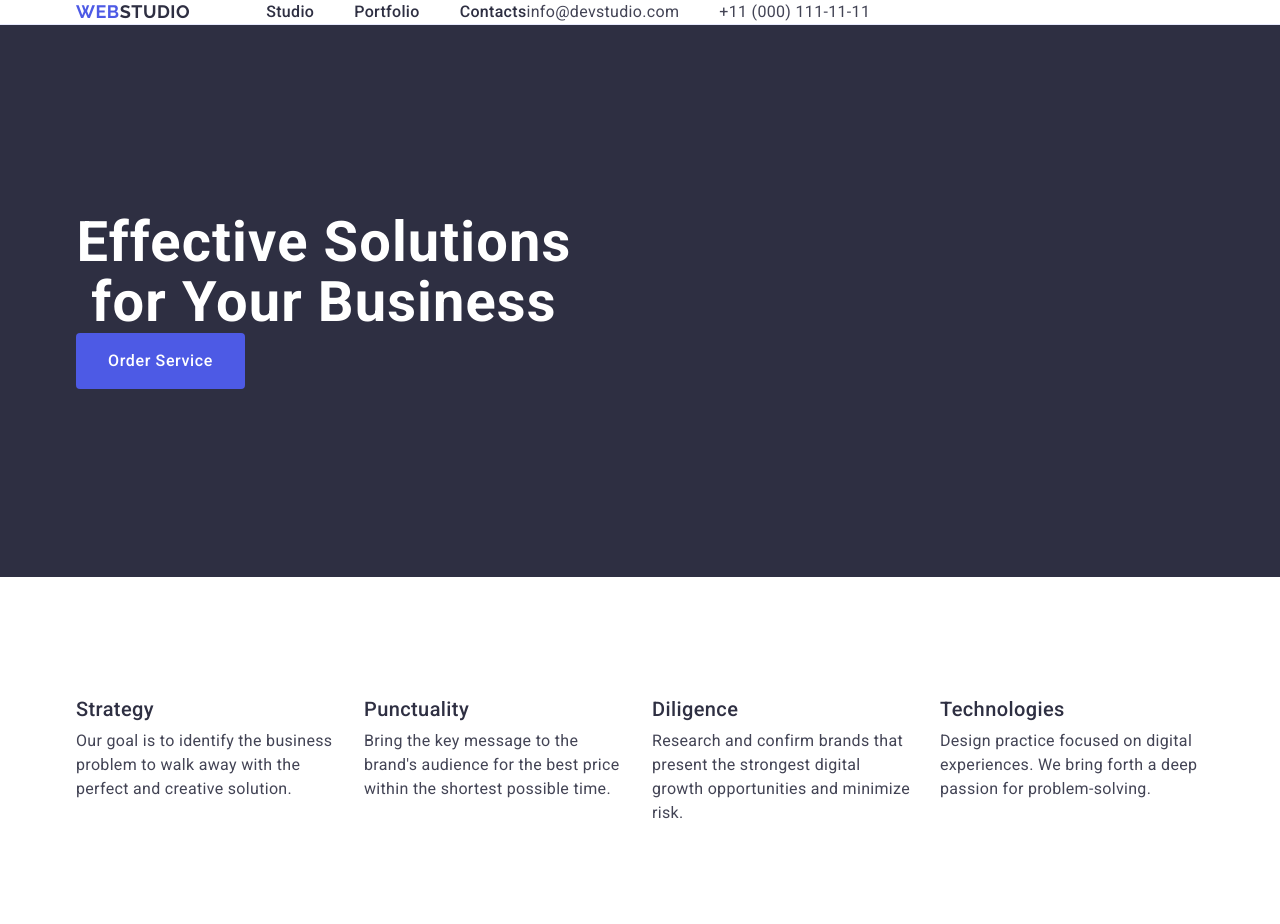
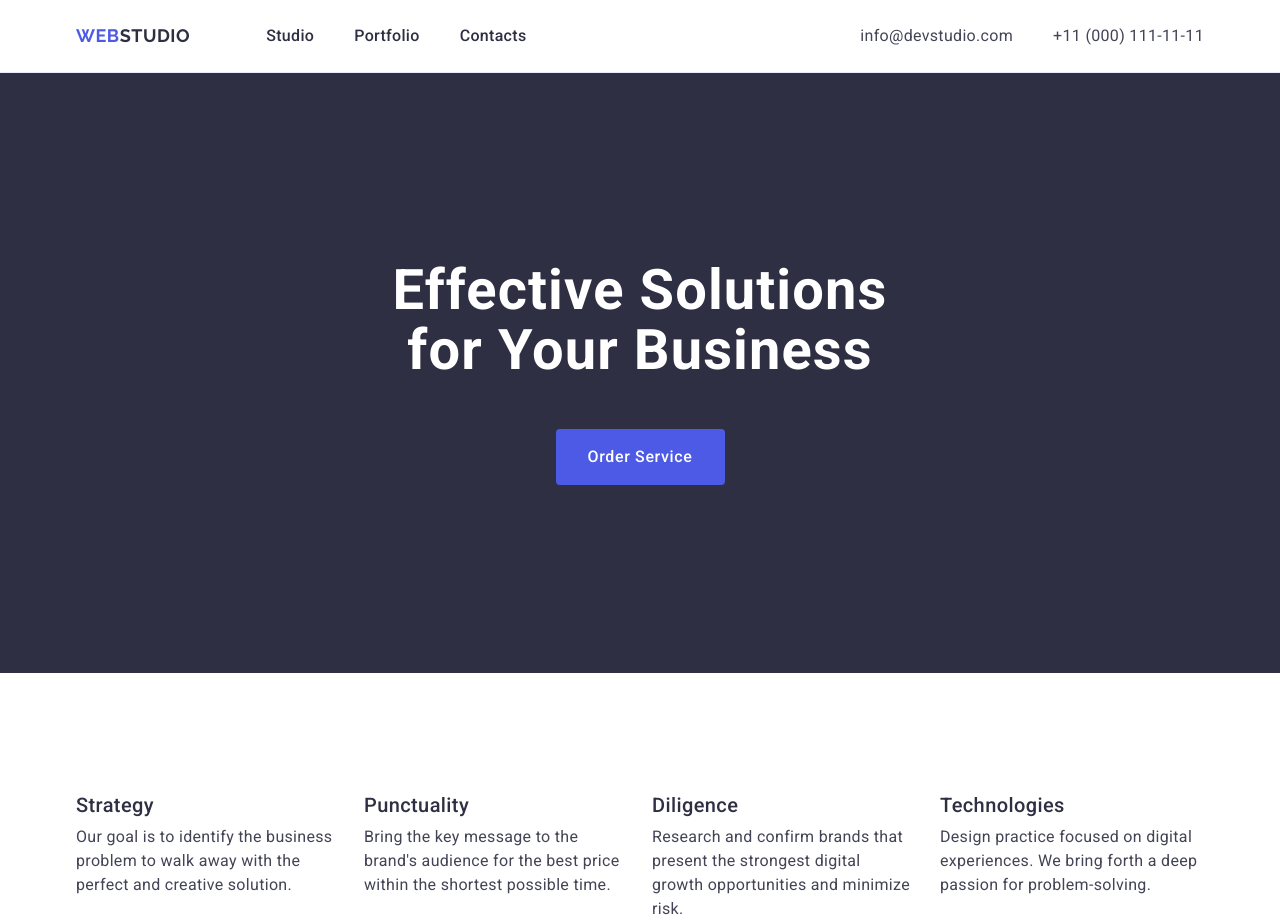
Before and after one commit to DianaMM5/goit-markup-hw-03, a plain HTML site: page index.html in a window 1280 px wide. Shown: the top 924 px of the page. Drawn offline with nearby package versions, Linux system fonts and the light colour scheme.

Commit message:
final update

```diff
--- a/css/style.css
+++ b/css/style.css
@@ -33,6 +33,7 @@ img {
 
 .header-container {
         display: flex;
+        align-items: center;
 }
 
 .header-nav {
@@ -72,18 +73,17 @@ img {
 .header-nav-link {
         color: #2e2f42;
         text-decoration: none;
+        padding: 24px 0;
+        display: block;
 }
 
 .header-nav-link:hover, .header-nav-link:focus {
         color: #404bbf;
 }
 
-.header-nav-link {
-        padding: 24px 0;
-}
-
 .header-address {
         font-style: normal;
+        margin-left: auto;
 }
 .header-address-list {
         font-style: normal;
@@ -118,6 +118,8 @@ img {
         letter-spacing: 0.02em;
         color: #ffffff;
         max-width: 496px;
+        margin-left: auto;
+        margin-right: auto;
 }
 
 .hero-button {
@@ -134,6 +136,9 @@ img {
         min-width: 169px;
         height: 56px;
         border-radius: 4px;
+        margin-left: auto;
+        margin-right: auto;
+        margin-top: 48px;
 }
 
 .hero-button:hover, .hero-button:focus {
@@ -316,4 +321,5 @@ img {
         line-height: 1.5;
         color: #f4f4fd;
         letter-spacing: 0.02em;
+        max-width: 264px;
 }
--- a/index.html
+++ b/index.html
@@ -30,22 +30,13 @@
 
           <ul class="header-nav-list">
             <li class="header-nav-item">
-              <a
-                href="./index.html"
-                aria-label="Link to Studio"
-                class="header-nav-link"
-                >Studio</a
-              >
+              <a href="./index.html" class="header-nav-link">Studio</a>
             </li>
             <li class="header-nav-item">
-              <a href="" aria-label="Link to Portfolio" class="header-nav-link"
-                >Portfolio</a
-              >
+              <a href="" class="header-nav-link">Portfolio</a>
             </li>
             <li class="header-nav-item">
-              <a href="" aria-label="Link to Contacts" class="header-nav-link"
-                >Contacts</a
-              >
+              <a href="" class="header-nav-link">Contacts</a>
             </li>
           </ul>
         </nav>
@@ -53,18 +44,12 @@
         <address class="header-address">
           <ul class="header-address-list">
             <li class="header-address-item">
-              <a
-                href="mailto:info@devstudio.com"
-                aria-label="Link to e-mail"
-                class="header-address-link"
+              <a href="mailto:info@devstudio.com" class="header-address-link"
                 >info@devstudio.com</a
               >
             </li>
             <li class="header-address-item">
-              <a
-                href="tel:+110001111111"
-                aria-label="Link to phone number"
-                class="header-address-link"
+              <a href="tel:+110001111111" class="header-address-link"
                 >+11 (000) 111-11-11</a
               >
             </li>
@@ -193,7 +178,7 @@
       <!-- Section 4 -->
       <section id="Portfolio" class="portfolio-section">
         <div class="container">
-          <h2 class="portfolio-title">Portfolio</h2>
+          <h2 class="portfolio-title">Our Portfolio</h2>
 
           <ul class="portfolio-list">
             <li class="portfolio-item">
```
